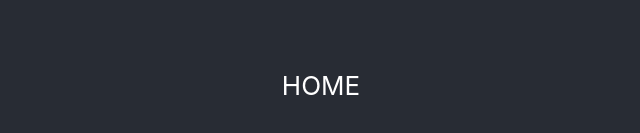
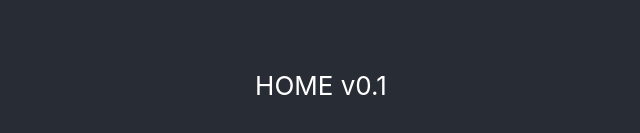
Before and after one commit to yuasys/asw02, a React (Create React App) app: page / in a window 1280 px wide. Shown: the part 315-448 px from the top of the page, without its empty margins (319-959 px from the left). Built offline with nearby package versions, Linux system fonts and the light colour scheme.

Commit message:
Update Home.jsx

```diff
--- a/package.json
+++ b/package.json
@@ -16,7 +16,6 @@
   "scripts": {
     "predeploy": "npm run build",
     "deploy": "gh-pages -d build",
-    "postdeploy": "cp build/index.html build/404.html",
     "start": "react-scripts start",
     "build": "react-scripts build",
     "test": "react-scripts test",
--- a/src/Pages/Home.jsx
+++ b/src/Pages/Home.jsx
@@ -5,7 +5,7 @@ function Home() {
     <div className="App">
       <header className="App-header">
         <p>
-          HOME
+          HOME v0.1
         </p>
       </header>
     </div>
```
